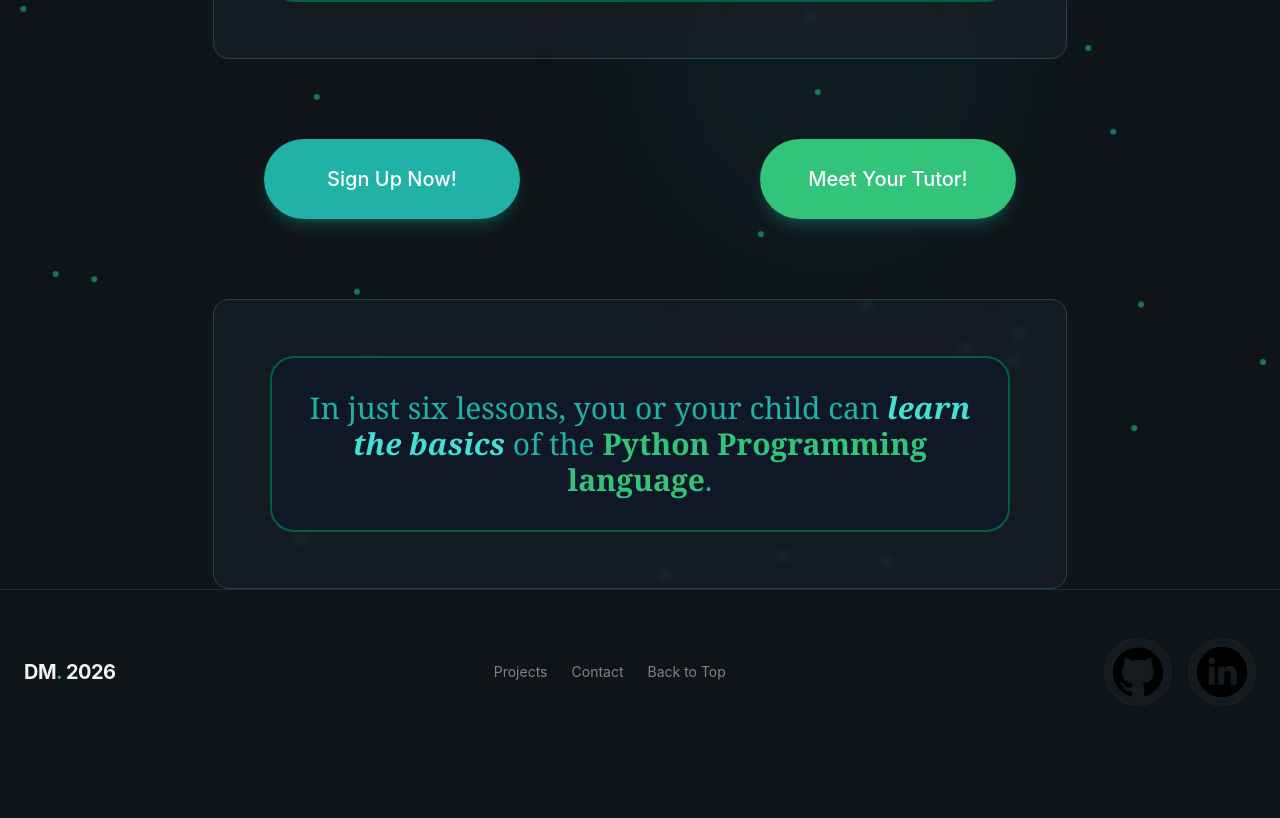
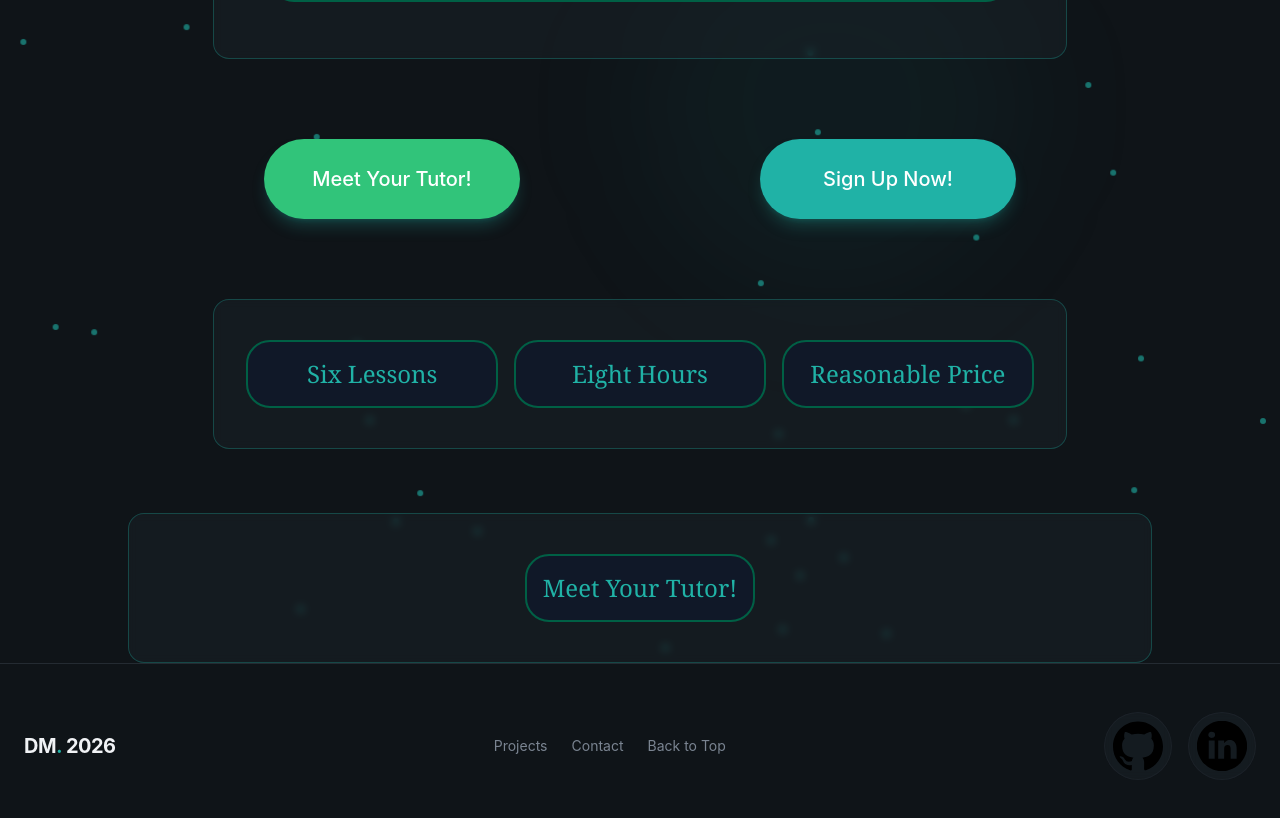
Before and after one commit to darcyMaz/portfolio_site_0.2, a React (Vite) app: page / in a window 1280 px wide. Shown: the part 580-1398 px from the top of the page. Before the commit the page ends 1334 px from the top, so only its background shows below. Built offline with nearby package versions, Linux system fonts and the light colour scheme.

Commit message:
Getting margins just right on Meet Your Tutor section

```diff
--- a/src/index.css
+++ b/src/index.css
@@ -22,6 +22,9 @@
 
   --color-highlighted: #f5a623;
   --color-surface: #1a2329;
+
+  --breakpoint-txbp1: 70.5rem;
+  --breakpoint-txbp2: 58.75rem;
 }
 
 @layer base {
--- a/src/tutoring/Tutoring.jsx
+++ b/src/tutoring/Tutoring.jsx
@@ -66,38 +66,78 @@ export const Tutoring = () => {
                 </div>
             </div>
 
+            {/** Some CTA buttons */}
             <div className="grid md:grid-cols-2 mb-4 md:mb-6 content-center justify-items-center h-48">
+                <Button className="md:ml-36 my-4 md:my-6 w-2/5 sm:w-1/3 md:w-1/2 lg:w-2/5 md:h-20 md:text-xl 2xl:w-1/3 2xl:ml-64 bg-secondary-foreground-2 hover:bg-secondary-foreground-2/90"> Meet Your Tutor! </Button>
 
-                <Button className="md:ml-36 my-4 md:my-6 w-1/3 sm:w-1/3 md:w-1/2 lg:w-2/5 md:h-20 md:text-xl 2xl:w-1/3 2xl:ml-64"> Sign Up Now! </Button>
-                {/** Make this one on top of the other until md screen size then next to each other. Also, make it the cool button maybe.
-                 * <Button> Learn About Your Tutor (Me!) </Button>  flex my-6 md:my-12 */}
-                <Button className="md:mr-36 my-4 md:my-6 w-2/5 sm:w-1/3 md:w-1/2 lg:w-2/5 md:h-20 md:text-xl 2xl:w-1/3 2xl:mr-64 bg-secondary-foreground-2 hover:bg-secondary-foreground-2/90"> Meet Your Tutor! </Button>
-
+                <Button className="md:mr-36 my-4 md:my-6 w-2/5 sm:w-1/3 md:w-1/2 lg:w-2/5 md:h-20 md:text-xl 2xl:w-1/3 2xl:mr-64"> Sign Up Now! </Button>
             </div>
 
             {/* Second Section */}
-            <div className="items-center mx-auto lg:w-2/3 w-4/5">
+            <div className="items-center mx-auto lg:w-2/3 w-4/5 mb-8 md:mb-16">
 
                 <div className="relative">
 
                     <div className="text-center">
 
-                        <div className="glass p-6 rounded-2xl border  border-primary/30 hover:border-primary/50 transition-all duration-200">
+                        {/** Small grid */}
+                        <div className="glass grid md:grid-cols-3 p-6 rounded-2xl border border-primary/30 hover:border-primary/50 transition-all duration-200">
 
-                            <div className="bg-gray-900 rounded-3xl m-8 border-2 border-emerald-800">
-                                <p className="font-serif font-normal text-secondary-foreground text-lg sm:text-3xl text-wrap px-4 py-4 sm:px-8 sm:py-8">
-                                    In just six lessons, you or your child can <span className="font-bold italic text-secondary-foreground-1">learn the basics</span> of the <span className="font-bold text-secondary-foreground-2">Python Programming language</span>.
+                            <div className="bg-gray-900 rounded-3xl my-4 mx-16 sm:mx-24 md:mx-2 border-2 border-emerald-800" >
+                                <p className="font-serif font-normal text-secondary-foreground text-xl sm:text-2xl text-wrap px-2 py-2 sm:px-4 sm:py-4">
+                                    Six Lessons
                                 </p>
                             </div>
 
+                            <div className="bg-gray-900 rounded-3xl my-4 mx-16 sm:mx-24 md:mx-2 border-2 border-emerald-800">
+                                <p className="font-serif font-normal text-secondary-foreground text-xl sm:text-2xl text-wrap px-2 py-2 sm:px-4 sm:py-4">
+                                    Eight Hours
+                                </p>
+                            </div>
 
+                            <div className="bg-gray-900 rounded-3xl my-4 mx-16 sm:mx-24 md:mx-2 border-2 border-emerald-800">
+                                <p className="font-serif font-normal text-secondary-foreground text-xl sm:text-2xl md:text-lg txbp2:text-2xl lg:text-xl txbp1:text-2xl text-wrap px-2 py-2 sm:px-4 sm:py-4">
+                                    Reasonable Price
+                                </p>
+                            </div>
 
                         </div>
+
                     </div>
                 </div>
             </div>
 
 
+            <div className="items-center mx-auto w-4/5">
+                <div className="relative">
+                    <div className="text-center">
+
+                        <div className="glass grid 2xl:grid-cols-2 p-6 rounded-2xl border border-primary/30 hover:border-primary/50 transition-all duration-200">
+                            {/** Meet your tutor
+                             * Title
+                             * Pic - Bio
+                            */}
+                            <div className="mx-6 justify-items-center">
+                                <div className="bg-gray-900 rounded-3xl my-4 mx-4 sm:mx-18 md:mx-24 lg:mx-48 xl:mx-64 2xl:mx-8 border-2 border-emerald-800">
+                                    <p className="font-serif font-normal text-secondary-foreground text-xl sm:text-2xl text-wrap px-2 py-2 sm:px-4 sm:py-4">
+                                        Meet Your Tutor!
+                                    </p>
+                                </div>
+                            </div>
+
+                            {/** With Python You Can:
+                             * Title
+                             * Domain - Explanation
+                             */}
+                            <div className="mx-6">
+
+                            </div>
+                        </div>
+
+                    </div>
+                </div>
+            </div>
+
         </div>
     );
 }
```
